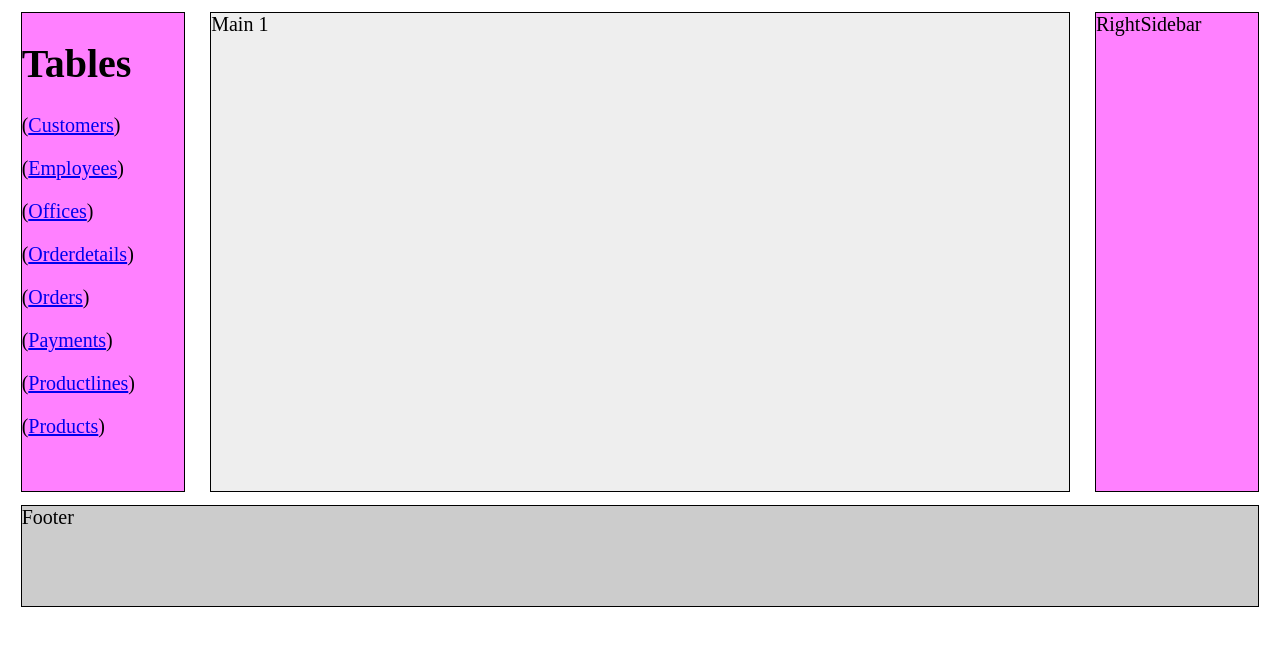
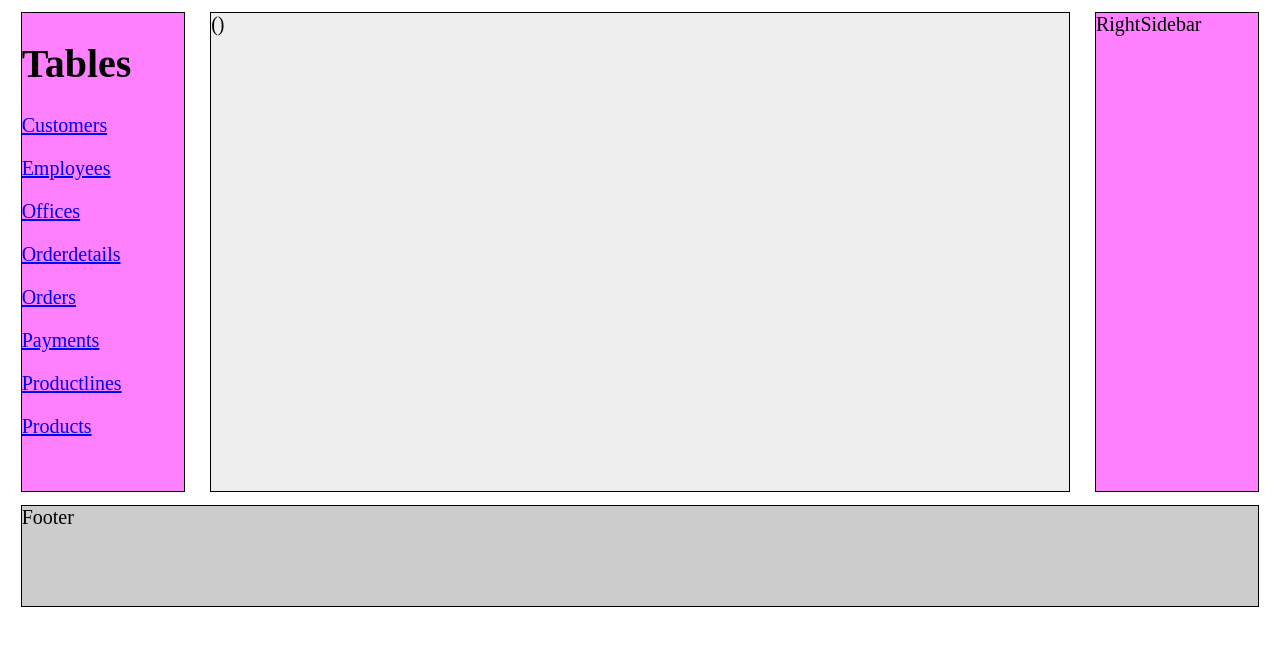
Before and after one commit to mydemorepo/demo_python_app, a Flask app: page /1 in a window 1280 px wide. Shown: the part 175-821 px from the top of the page. Run offline with Flask 2, Linux system fonts and the light colour scheme; data that the repository does not hold is empty.

Commit message:
Display of tables on the web page has been implemented.

```diff
--- a/main.py
+++ b/main.py
@@ -13,7 +13,8 @@
 def index2(table_name):
     mysql_db = mysqldb.MysqlDb("localhost", "root", "root", "classicmodels",)
     tables_list = mysql_db.get_result("SHOW TABLES")
-    return render_template('main.html', tables_list=tables_list, table_name = table_name)
+    table = mysql_db.get_result(f"SELECT * FROM {table_name}")
+    return render_template('main.html', tables_list=tables_list, table = table)
 
 
 if __name__ == '__main__':
--- a/templates/main.html
+++ b/templates/main.html
@@ -14,10 +14,13 @@
 	<div id="leftSidebar">
 		<h1>Tables</h1>
 		{% for table in tables_list %}
-		<p>(<a href="/{{ table['Tables_in_classicmodels'] }}">{{ table['Tables_in_classicmodels'].capitalize() }}</a>)</p>
+		<p>
+			<a href="/{{ table['Tables_in_classicmodels'] }}">{{
+				table['Tables_in_classicmodels'].capitalize() }}</a>
+		</p>
 		{% endfor %}
 	</div>
-	<div id="main">Main {{table_name}}</div>
+	<div id="main">{{table}}</div>
 	<div id="rightSidebar">RightSidebar</div>
 	<div id="footer">Footer</div>
 </body>
```
